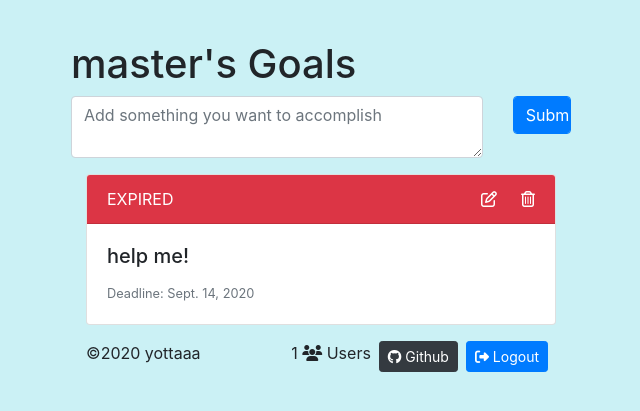
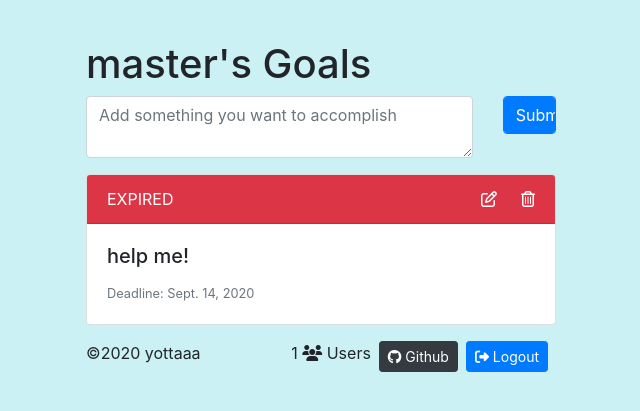
Before and after one commit to yottaaa/todowithdeadline, a Django app: page /todo/ in a window 1280 px wide. Shown: the top 411 px of the page, without its empty margins (319-959 px from the left). Run offline with Django 3.2, Linux system fonts and the light colour scheme; a user stored in the database is signed in; data comes from the database, SQL or seed files in the repository; some libraries are stand-ins or nearby versions.

Commit message:
fix design

```diff
--- a/todoapp/templates/todoapp/index.html
+++ b/todoapp/templates/todoapp/index.html
@@ -5,6 +5,7 @@
             <p>You need to <a href="{% url 'loginview' %}">login</a></p>
         {% else %}
         <div style="width: 100%;max-width: 500px;">
+            <div class="col-12">
                 <form action="{% url 'addtask' %}" method="POST" class="mb-3">
                     <h1>{{ request.user.username }}'s Goals</h1>
                     {% csrf_token %}
@@ -17,6 +18,7 @@
                         </div>
                     </div>
                 </form>
+            </div>
             <div class="col-12">
                 {% if tasks %}
                     {% for task in tasks reversed %}
```
Lines whose indentation alone changed are shown as unchanged.
